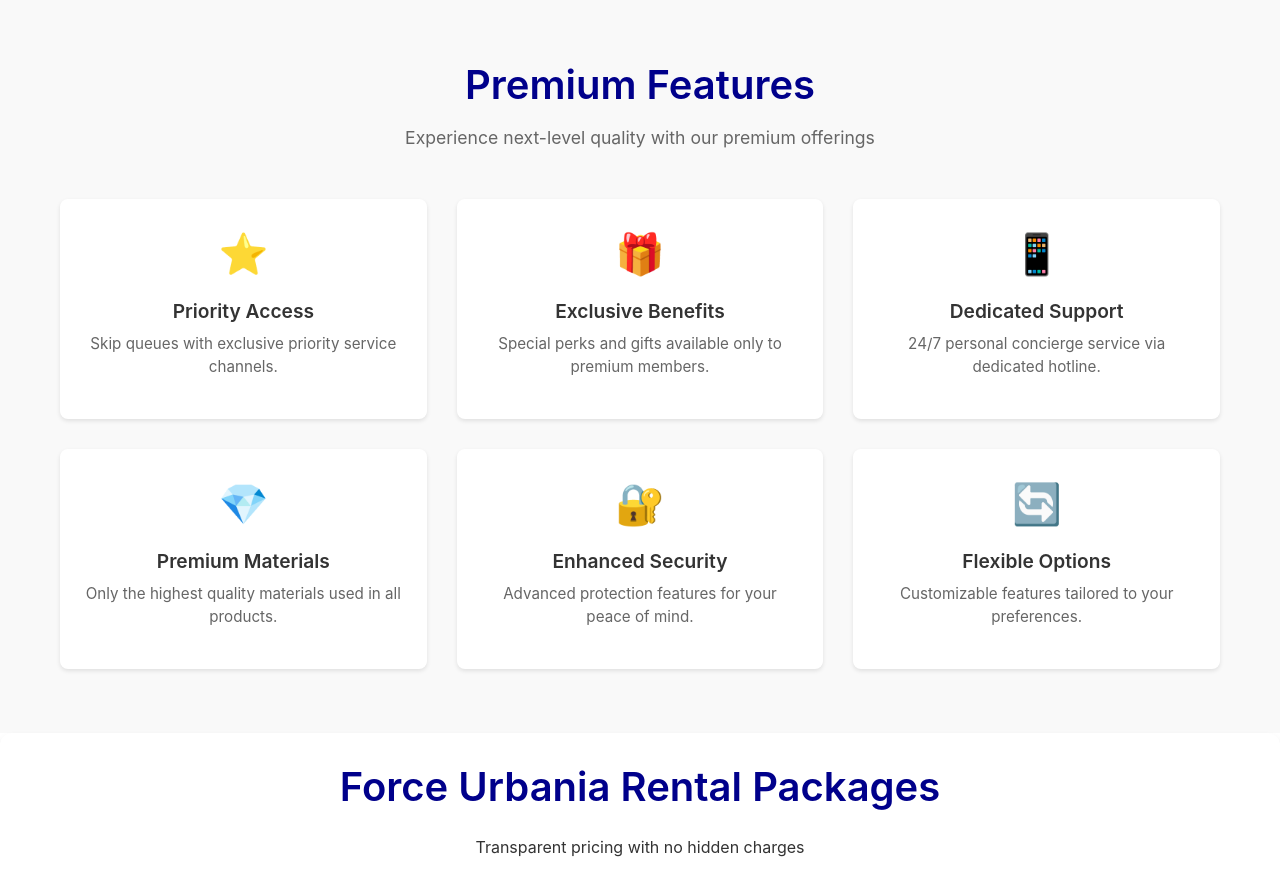
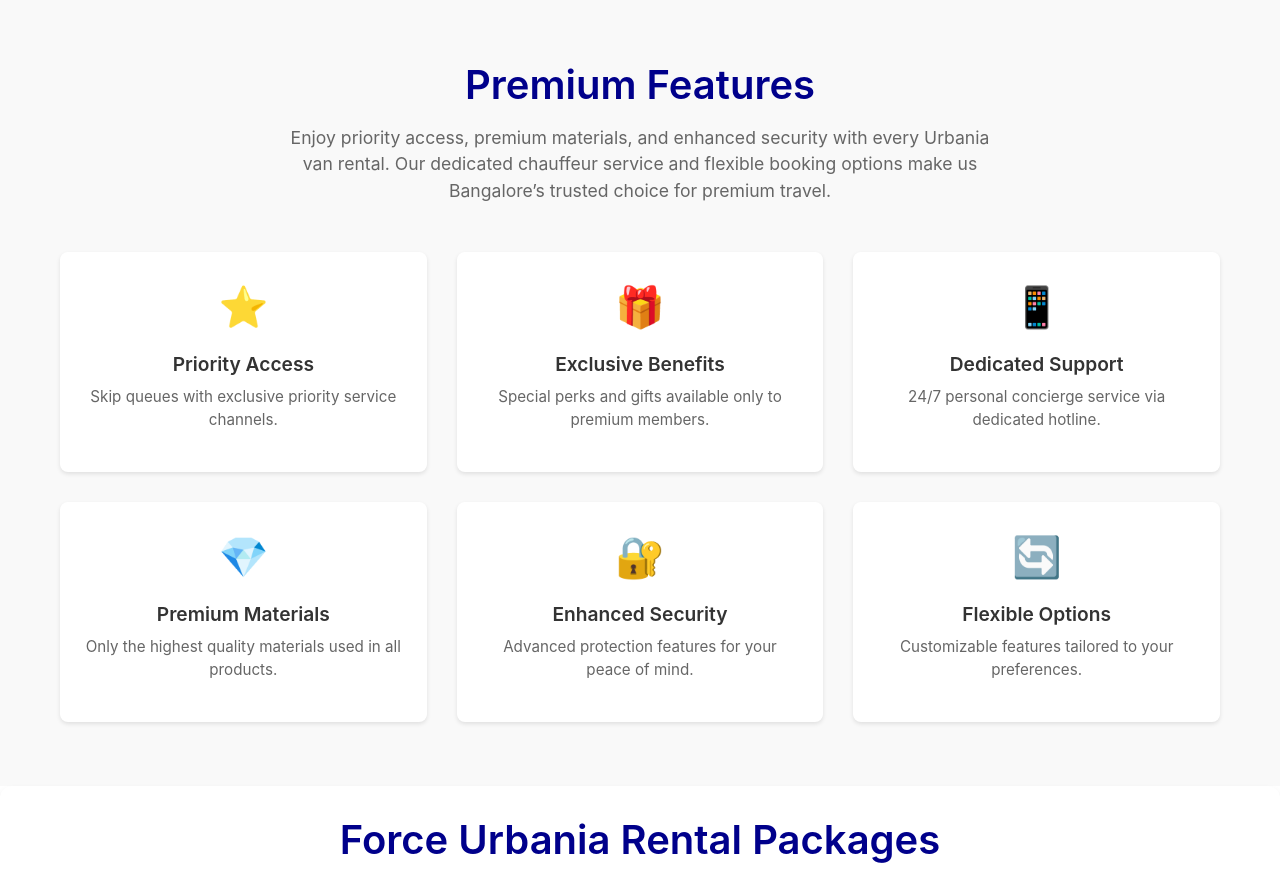
Before and after one commit to innomatricstech/urbaniaproject, a React (Vite) app: page / in a window 1280 px wide. Shown: the part 2200-3079 px from the top of the page. Built offline with nearby package versions, Linux system fonts and the light colour scheme.

Commit message:
Update Home.jsx

```diff
--- a/src/Components/Home.jsx
+++ b/src/Components/Home.jsx
@@ -426,7 +426,7 @@
       <section className="features">
         <h1 className="reveal">Premium Features</h1>
         <p className="reveal">
-          Experience next-level quality with our premium offerings
+          Enjoy priority access, premium materials, and enhanced security with every Urbania van rental. Our dedicated chauffeur service and flexible booking options make us Bangalore’s trusted choice for premium travel.
         </p>
 
         <div className="features-grid">
```
